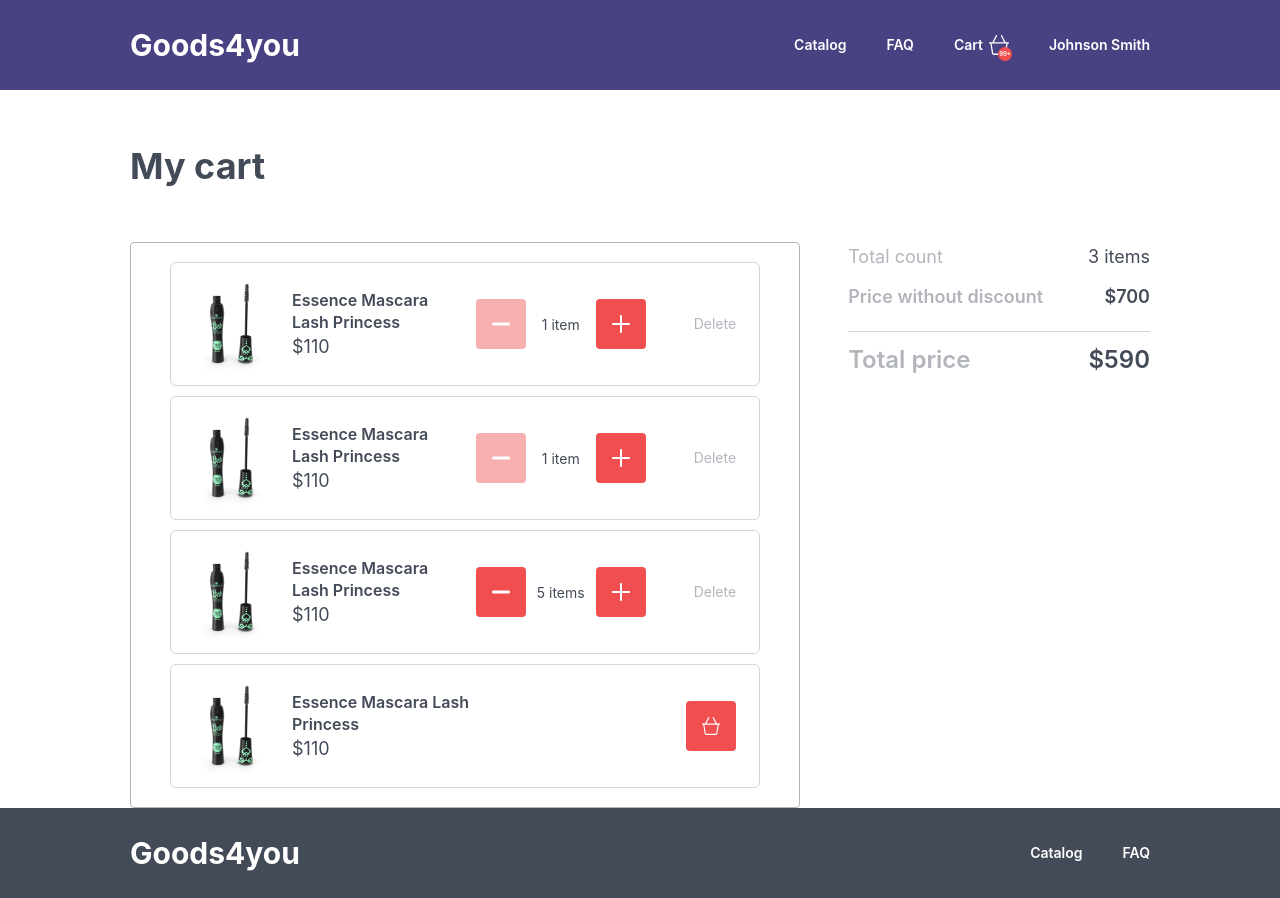
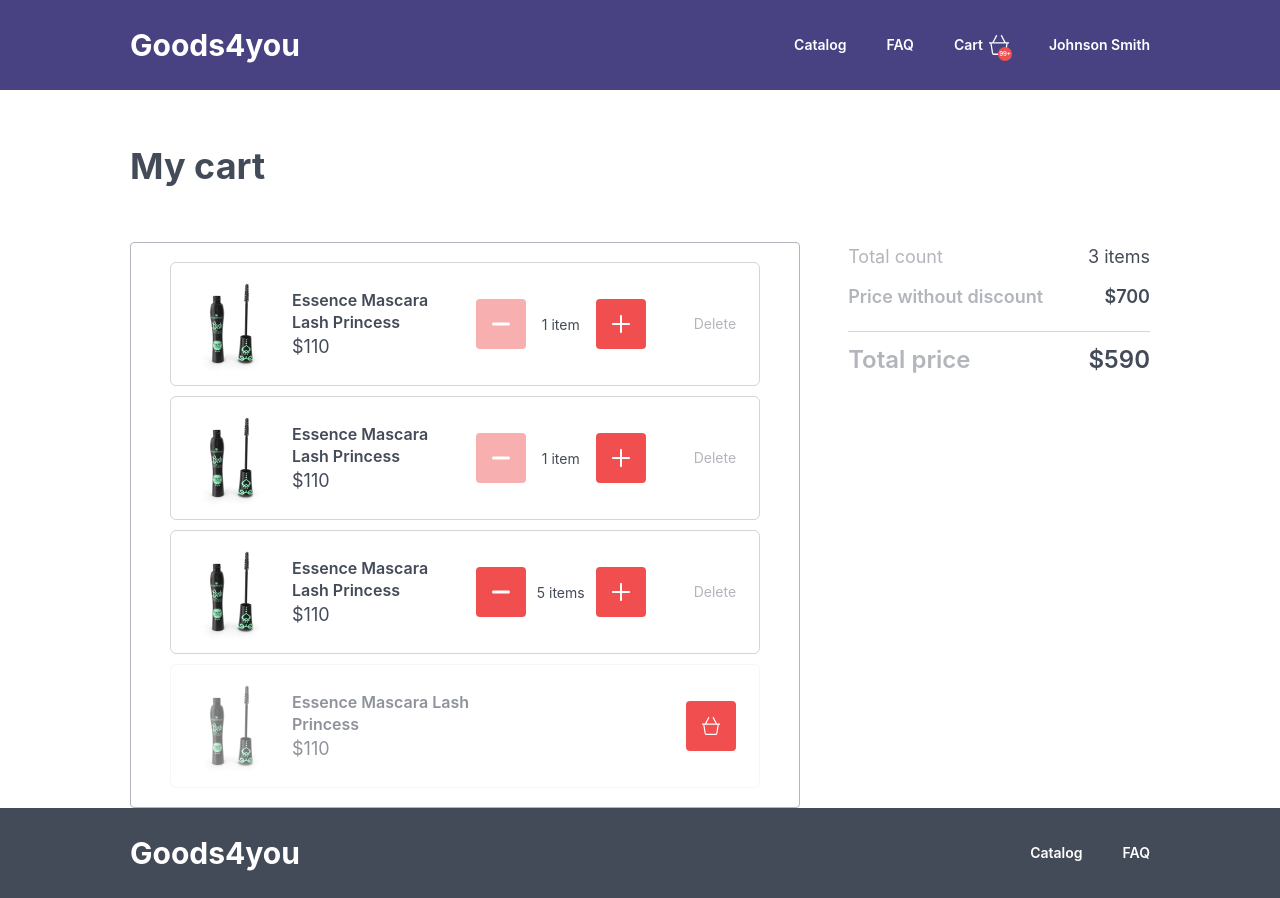
Before and after one commit to Nikitabkv/goodshop-edu, a React (Vite) app: page /cart in a window 1280 px wide. Built offline with nearby package versions, Linux system fonts and the light colour scheme; a web font is replaced by a local one.

Commit message:
style: add styles for removed cart items

```diff
--- a/src/widgets/CartItem/ui/CartItem.module.scss
+++ b/src/widgets/CartItem/ui/CartItem.module.scss
@@ -14,6 +14,10 @@
 
   transition: 300ms;
 
+  &.removed {
+    border-color: $gray-100;
+  }
+
   &:hover {
     background-color: $gray-100;
   }
@@ -23,6 +27,10 @@
   display: flex;
   gap: 10px;
   flex-basis: 362px;
+
+  &.removed {
+    opacity: 0.6;
+  }
 }
 
 .itemPriceCol {
--- a/src/widgets/CartItem/ui/CartItem.tsx
+++ b/src/widgets/CartItem/ui/CartItem.tsx
@@ -20,8 +20,8 @@ export const CartItem:FC<CartItemProps> = ({item}) => {
   const [countValue, setCountValue] = useState(count)
 
   return (
-    <div className={s.item}>
-      <div className={s.itemInfo}>
+    <div className={s.item + ' ' + (isDeleted ? s.removed : '')}>
+      <div className={s.itemInfo + ' ' + (isDeleted ? s.removed : '')}>
         <img src={img} alt="Essence Mascara Lash Princess" width={100} height={100} />
         <div className={s.itemPriceCol}>
           <Title tag={'h2'}>
```
